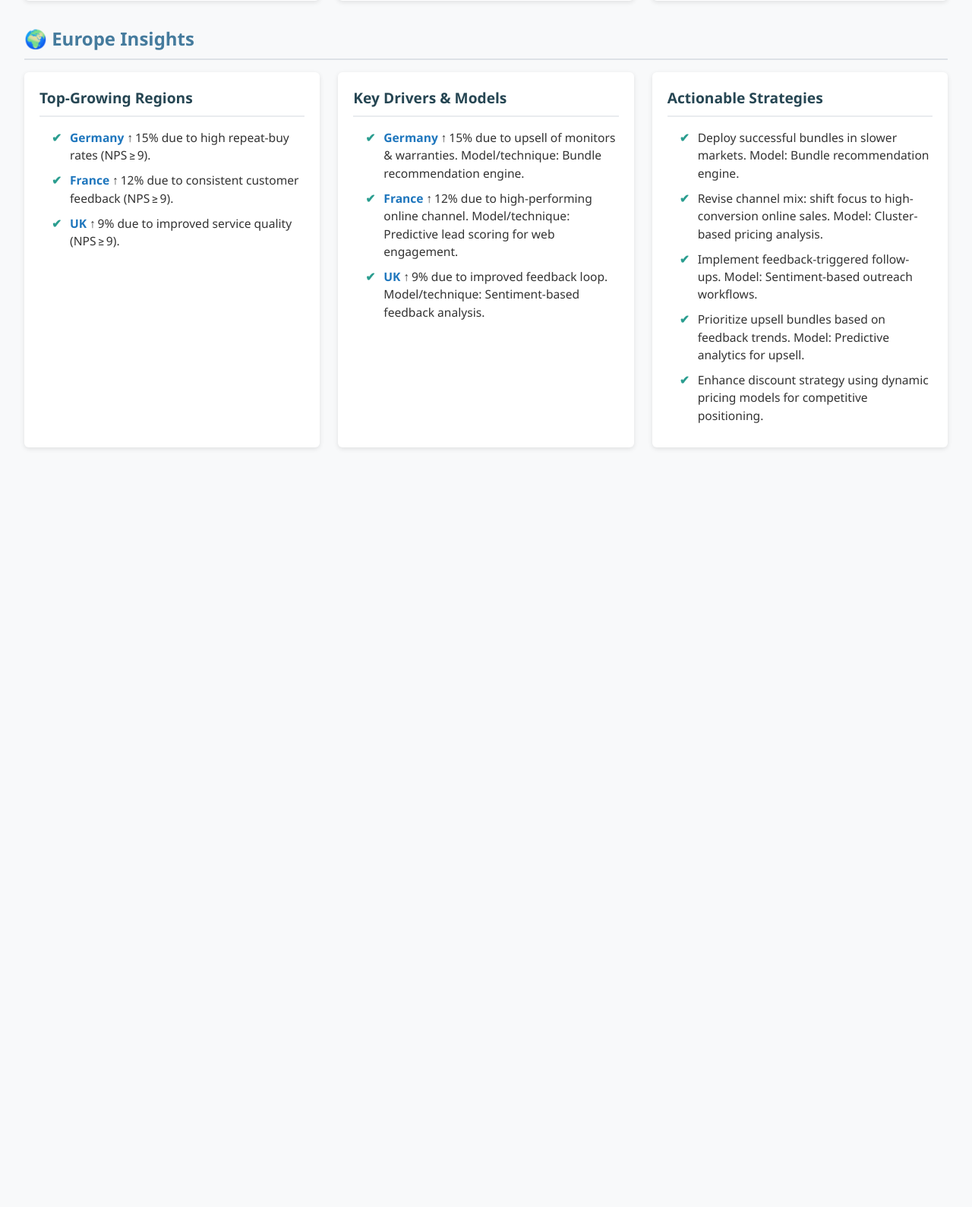
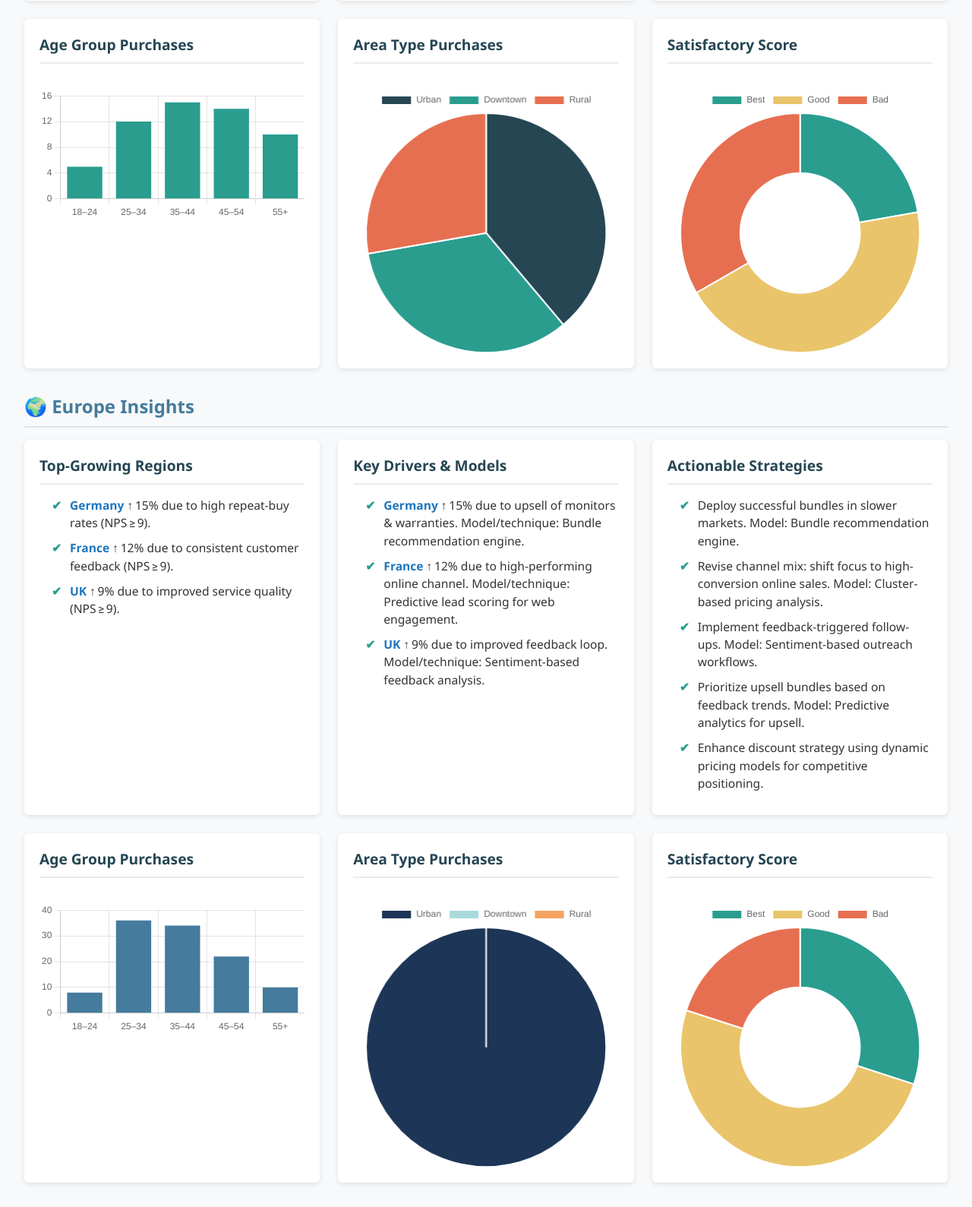
Before and after one commit to bhartijain-12/monday-item-update-app, a Flask app: page / in a window 1280 px wide. Shown: the part 760-2349 px from the top of the page at 76% size. Before the commit the page ends 1351 px from the top, so only its background shows below. Run offline with Flask 3, Linux system fonts and the light colour scheme.

Commit message:
Update index.html

```diff
--- a/templates/index.html
+++ b/templates/index.html
@@ -1,9 +1,10 @@
 <!DOCTYPE html>
 <html lang="en">
 <head>
-  <meta charset="UTF-8">
-  <meta name="viewport" content="width=device-width, initial-scale=1">
+  <meta charset="UTF-8" />
+  <meta name="viewport" content="width=device-width, initial-scale=1" />
   <title>Sales Insight Summary</title>
+  <script src="https://cdn.jsdelivr.net/npm/chart.js"></script>
   <style>
     * { box-sizing: border-box; margin: 0; padding: 0; }
     body {
@@ -71,15 +72,20 @@
       font-weight: bold;
       color: #1e76bd;
     }
+    canvas {
+      max-width: 100%;
+      height: auto;
+      margin-top: 1rem;
+    }
   </style>
 </head>
 <body>
   <h1>📊 Regional Sales Insight Summary</h1>
 
-  <!-- Asia-Pacific Section -->
+  <!-- 🌏 ASIA-PACIFIC INSIGHTS -->
   <h2>🌏 Asia-Pacific Insights</h2>
   <section class="cards">
-
+    <!-- Insight Cards -->
     <article class="card">
       <h3>Top‑Growing Regions</h3>
       <ul>
@@ -88,7 +94,6 @@
         <li><span class="highlight">South Korea</span> ↑ 15% due to high repeat-buy rates (NPS ≥ 9).</li>
       </ul>
     </article>
-
     <article class="card">
       <h3>Key Drivers & Models</h3>
       <ul>
@@ -97,7 +102,6 @@
         <li><span class="highlight">South Korea</span> ↑ 15% due to positive feedback on product quality. Model/technique: Sentiment analysis to enhance customer engagement strategies.</li>
       </ul>
     </article>
-
     <article class="card">
       <h3>Actionable Strategies</h3>
       <ul>
@@ -108,13 +112,25 @@
         <li>Enhance product quality assurance processes to reduce negative feedback. Model: Predictive analytics to foresee potential issues before they arise.</li>
       </ul>
     </article>
-
+    <!-- Charts -->
+    <article class="card">
+      <h3>Age Group Purchases</h3>
+      <canvas id="asiaAgeChart"></canvas>
+    </article>
+    <article class="card">
+      <h3>Area Type Purchases</h3>
+      <canvas id="asiaAreaChart"></canvas>
+    </article>
+    <article class="card">
+      <h3>Satisfactory Score</h3>
+      <canvas id="asiaSatisfactionChart"></canvas>
+    </article>
   </section>
 
-  <!-- Europe Section -->
+  <!-- 🌍 EUROPE INSIGHTS -->
   <h2>🌍 Europe Insights</h2>
   <section class="cards">
-
+    <!-- Insight Cards -->
     <article class="card">
       <h3>Top‑Growing Regions</h3>
       <ul>
@@ -123,7 +139,6 @@
         <li><span class="highlight">UK</span> ↑ 9% due to improved service quality (NPS ≥ 9).</li>
       </ul>
     </article>
-
     <article class="card">
       <h3>Key Drivers & Models</h3>
       <ul>
@@ -132,7 +147,6 @@
         <li><span class="highlight">UK</span> ↑ 9% due to improved feedback loop. Model/technique: Sentiment-based feedback analysis.</li>
       </ul>
     </article>
-
     <article class="card">
       <h3>Actionable Strategies</h3>
       <ul>
@@ -143,7 +157,94 @@
         <li>Enhance discount strategy using dynamic pricing models for competitive positioning.</li>
       </ul>
     </article>
+    <!-- Charts -->
+    <article class="card">
+      <h3>Age Group Purchases</h3>
+      <canvas id="europeAgeChart"></canvas>
+    </article>
+    <article class="card">
+      <h3>Area Type Purchases</h3>
+      <canvas id="europeAreaChart"></canvas>
+    </article>
+    <article class="card">
+      <h3>Satisfactory Score</h3>
+      <canvas id="europeSatisfactionChart"></canvas>
+    </article>
+  </section>
 
-  </section>
+  <!-- Chart Scripts -->
+  <script>
+    // Asia-Pacific Charts
+    new Chart(document.getElementById('asiaAgeChart'), {
+      type: 'bar',
+      data: {
+        labels: ["18–24", "25–34", "35–44", "45–54", "55+"],
+        datasets: [{
+          label: "Purchases",
+          data: [5, 12, 15, 14, 10],
+          backgroundColor: "#2a9d8f"
+        }]
+      },
+      options: { plugins: { legend: { display: false } }, scales: { y: { beginAtZero: true } } }
+    });
+
+    new Chart(document.getElementById('asiaAreaChart'), {
+      type: 'pie',
+      data: {
+        labels: ["Urban", "Downtown", "Rural"],
+        datasets: [{
+          data: [35, 30, 25],
+          backgroundColor: ["#264653", "#2a9d8f", "#e76f51"]
+        }]
+      }
+    });
+
+    new Chart(document.getElementById('asiaSatisfactionChart'), {
+      type: 'doughnut',
+      data: {
+        labels: ["Best", "Good", "Bad"],
+        datasets: [{
+          data: [10, 20, 15],
+          backgroundColor: ["#2a9d8f", "#e9c46a", "#e76f51"]
+        }]
+      }
+    });
+
+    // Europe Charts
+    new Chart(document.getElementById('europeAgeChart'), {
+      type: 'bar',
+      data: {
+        labels: ["18–24", "25–34", "35–44", "45–54", "55+"],
+        datasets: [{
+          label: "Purchases",
+          data: [8, 36, 34, 22, 10],
+          backgroundColor: "#457b9d"
+        }]
+      },
+      options: { plugins: { legend: { display: false } }, scales: { y: { beginAtZero: true } } }
+    });
+
+    new Chart(document.getElementById('europeAreaChart'), {
+      type: 'pie',
+      data: {
+        labels: ["Urban", "Downtown", "Rural"],
+        datasets: [{
+          data: [66, 0, 0],
+          backgroundColor: ["#1d3557", "#a8dadc", "#f4a261"]
+        }]
+      }
+    });
+
+    new Chart(document.getElementById('europeSatisfactionChart'), {
+      type: 'doughnut',
+      data: {
+        labels: ["Best", "Good", "Bad"],
+        datasets: [{
+          data: [21, 35, 14],
+          backgroundColor: ["#2a9d8f", "#e9c46a", "#e76f51"]
+        }]
+      }
+    });
+  </script>
 </body>
 </html>
```
